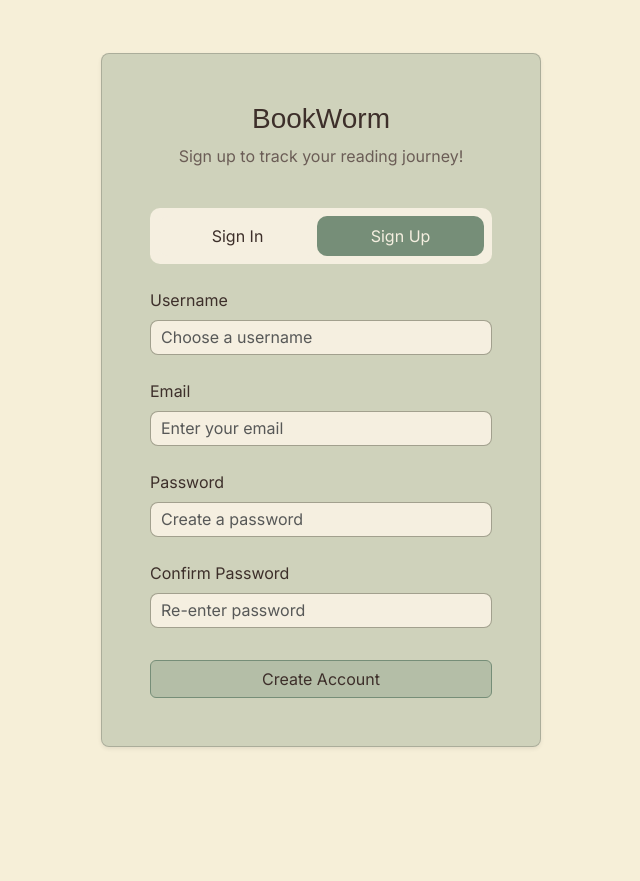
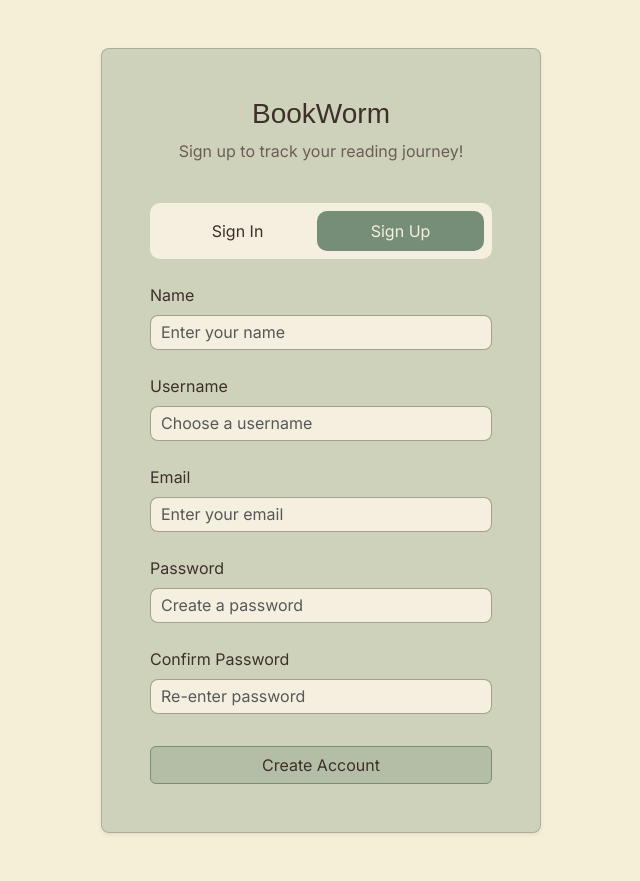
Before and after one commit to Ninjawarrior69/CITS3403, a Flask app: page /signup in a window 1280 px wide. Shown: the whole page, without its empty margins (319-959 px from the left). Before the commit the page ends 748 px from the top, so only its background shows below. Run offline with Flask 3, Linux system fonts and the light colour scheme; some web fonts are replaced.

Commit message:
Add name field to user model and signup form

```diff
--- a/app/models.py
+++ b/app/models.py
@@ -7,6 +7,7 @@ from app.extensions import db
 
 class User(UserMixin, db.Model):
     id = db.Column(db.Integer, primary_key=True)
+    name = db.Column(db.String(80), nullable=False)
     username = db.Column(db.String(80), unique=True, nullable=False)
     email = db.Column(db.String(120), unique=True, nullable=False)
     password_hash = db.Column(db.String(255), nullable=False)
--- a/app/templates/signup.html
+++ b/app/templates/signup.html
@@ -35,6 +35,19 @@
           <br>
           <form class="d-grid gap-3" action="#" method="post">
             <div>
+              <label class="form-label" for="signup-name">Name</label>
+              <input
+                class="form-control w-100"
+                id="signup-name"
+                type="text"
+                name="name"
+                placeholder="Enter your name"
+                autocomplete="name"
+                required
+              />
+            </div>
+
+            <div class="mt-2">
               <label class="form-label" for="signup-username">Username</label>
               <input
                 class="form-control w-100"
```
Also changed, not shown: migrations/versions/610d9e00b432_add_name_to_user.py (added, +32 -0 lines).
